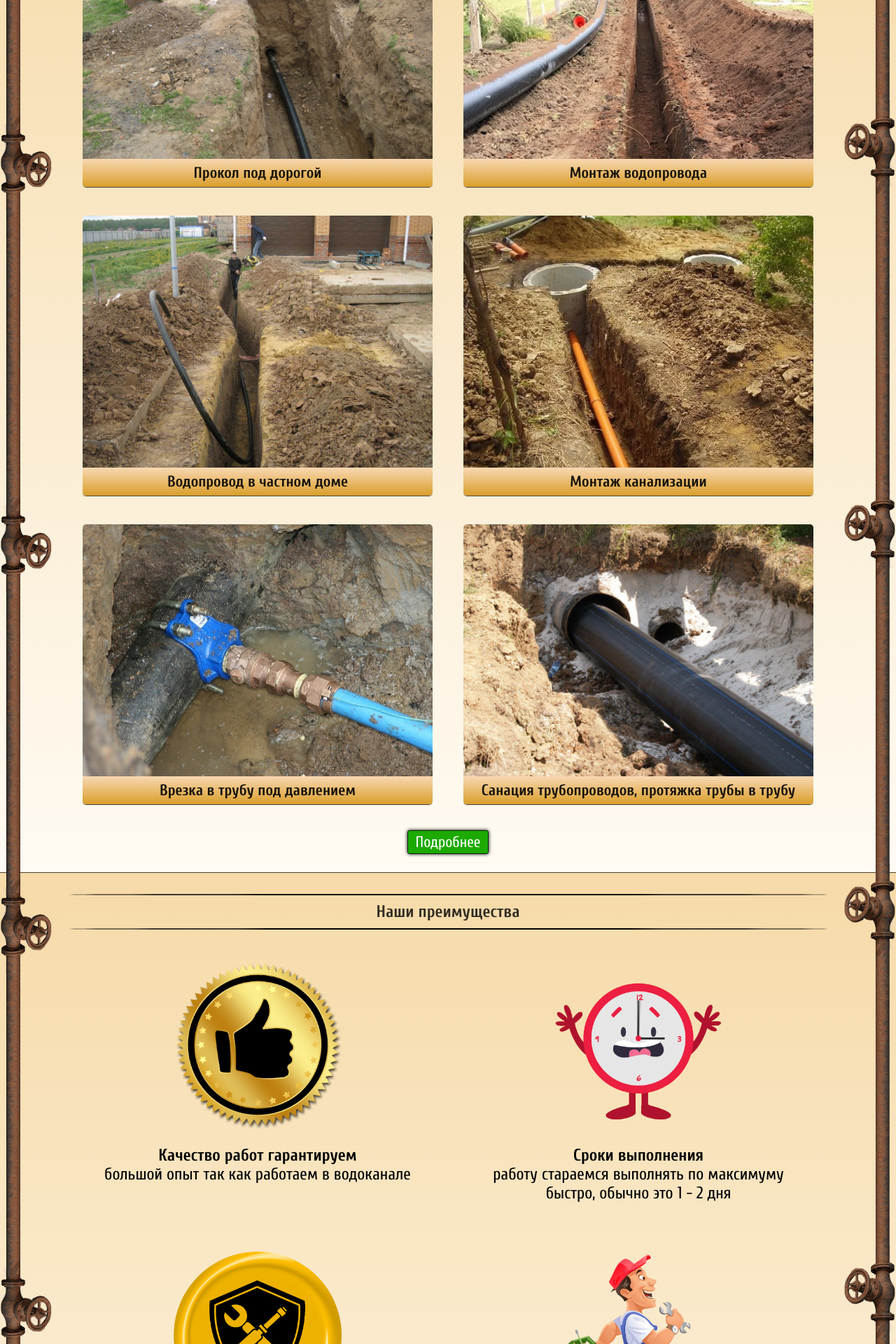
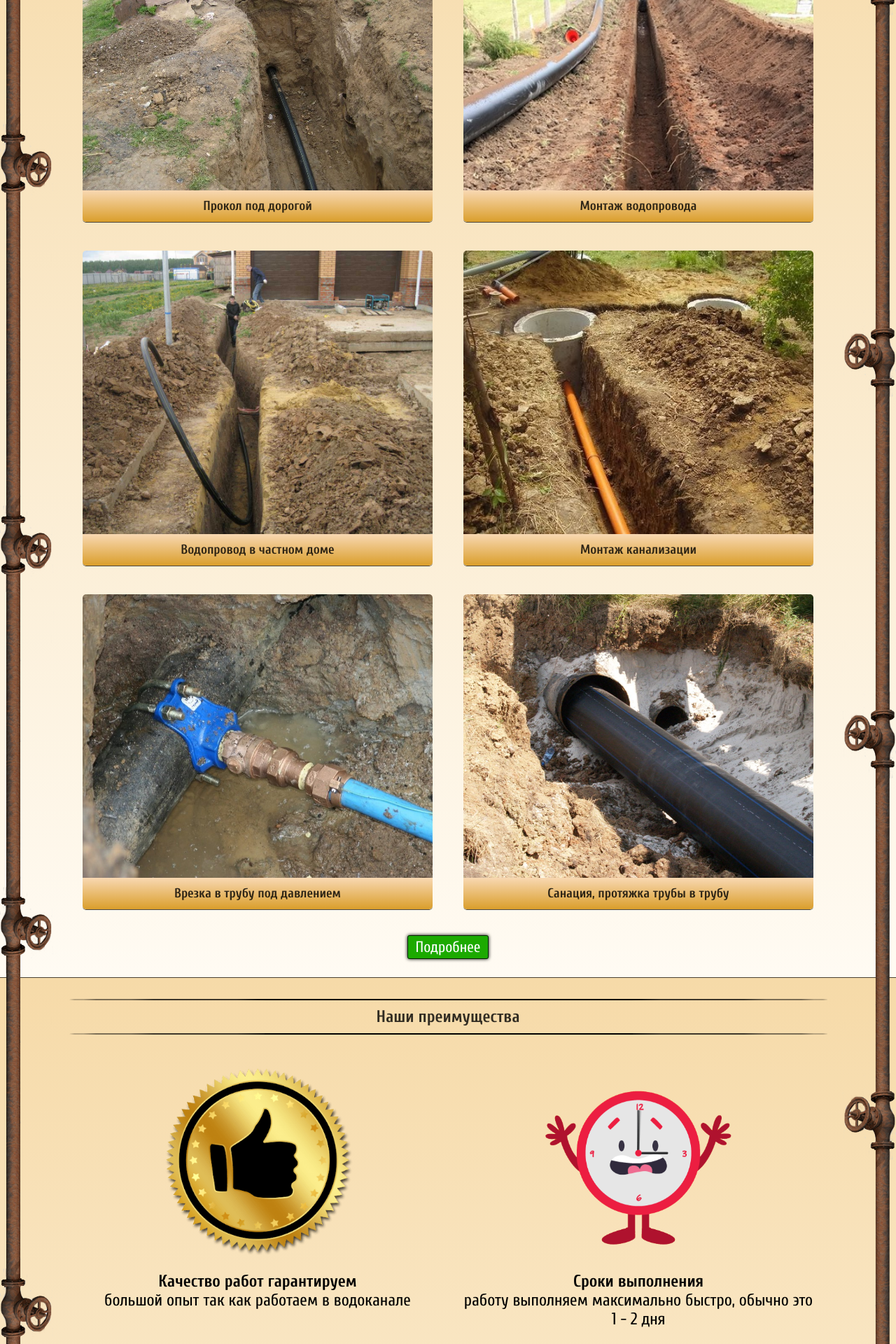
Before and after one commit to kharchenko-nikolay/prokol.ua, a PHP site: page / in a window 1280 px wide. Shown: the part 560-2480 px from the top of the page at 70% size. Run offline with PHP 8.4, Linux system fonts and the light colour scheme.

Commit message:
change size fonts and size 1-2 section

```diff
--- a/index.php
+++ b/index.php
@@ -80,7 +80,7 @@
                          title="Протяжка трубы в трубу">
                     <div>
                         <a href="vidy-rabot#sanaciya">
-                            <h3>Санация трубопроводов, протяжка трубы в трубу</h3>
+                            <h3>Санация, протяжка трубы в трубу</h3>
                         </a>
                     </div>
                 </div>
@@ -109,7 +109,7 @@
                     <div>
                         <img src="public/images/advantages/terms.png" alt="Сроки выполнения">
                     </div>
-                    <p><b>Сроки выполнения</b><br>работу стараемся выполнять по максимуму<br>
+                    <p><b>Сроки выполнения</b><br>работу выполняем максимально
                         быстро, обычно это 1 - 2 дня</p>
                 </div>
                 <hr hidden>
@@ -145,7 +145,7 @@
                         <img src="public/images/advantages/key.png" alt="Работа под ключ">
                     </div>
                     <p><b>Выполненяем работу под ключ</b><br>
-                        прокладываем трубы, подключаемся, ставим под давление проверяем</p>
+                        прокладываем трубы, подключаемся, проверяем под давлением</p>
                 </div>
 
             </div><!-- flex-container -->
--- a/public/css/style.css
+++ b/public/css/style.css
@@ -249,7 +249,7 @@ ul.menu{
 
 /* ========================== СТИЛИ ДЛЯ БЛОКА ВИДЫ ВЫПОЛНЯЕМЫХ РАБОТ ==========================*/
 
-div.wrapper-type-work{
+.wrapper-type-work{
     width: 500px;
     height: 400px;
     margin-bottom: 40px;
@@ -280,9 +280,9 @@ div.wrapper-type-work{
 
 .wrapper-type-work > div > a > h3 {
     margin: 0;
-    font-size: 22px;
+    /*font-size: 1.1vw;*/
     font-family: "Cuprum", sans-serif;
-    color: rgba(0, 0, 0, 0.9);
+    color: rgba(0, 0, 0, 0.8);
 }
 
 .wrapper-type-work > div > a > h3:hover{
@@ -292,7 +292,7 @@ div.wrapper-type-work{
 
 /* ========================== СТИЛИ ДЛЯ БЛОКА НАШИ ПРЕИМУЩЕСТВА ==========================*/
 
-div.wrapper-advantage{
+.wrapper-advantage{
     width: 500px;
     height: 400px;
     text-align: center;
@@ -568,6 +568,15 @@ td{
 
 /* ========================== СТИЛИ ДЛЯ МЕНЬШИХ РАСШИРЕНИЙ ЭКРАНОВ ==========================*/
 
+/* Для экранов <= 1820 пикселей */
+@media screen and (max-width: 1820px){
+    .wrapper-type-work,
+    .wrapper-advantage {
+        width: 450px;
+        height: 400px;
+    }
+}
+
 /* Для экранов <= 1650 пикселей */
 @media screen and (max-width: 1650px){
     div.phones{
@@ -580,8 +589,27 @@ td{
     }
 
     .carousel-images > img {
-        width: 70%;
+        width: 80%;
         height: 500px;
+    }
+
+    .wrapper-type-work,
+    .wrapper-advantage {
+        width: 400px;
+        height: 350px;
+    }
+}
+
+/* Для экранов <= 1500 пикселей */
+@media screen and (max-width: 1500px){
+    .wrapper-type-work{
+        width: 350px;
+        height: 300px;
+    }
+
+    .wrapper-advantage {
+        width: 350px;
+        height: 350px;
     }
 }
 
@@ -599,6 +627,12 @@ td{
     .menu > li > a{
         font-size: 20px;
     }
+
+    .wrapper-type-work,
+    .wrapper-advantage {
+        width: 500px;
+        height: 450px;
+    }
 }
 
 /* Для экранов <= 1200 пикселей */
@@ -606,6 +640,10 @@ td{
     div.phones{
         top: 0.7%;
         right: 1.7%;
+    }
+
+    .wrapper-type-work > div > a > h3 {
+        font-size: 20px;
     }
 }
 
@@ -653,10 +691,6 @@ td{
     }
 
     /*====== ОСТАЛЬНЫЕ СТИЛИ ======*/
-
-    .wrapper-type-work > div > a > h3 {
-        font-size: 18px;
-    }
 
     footer > address, footer > span{
         display: none;
```
